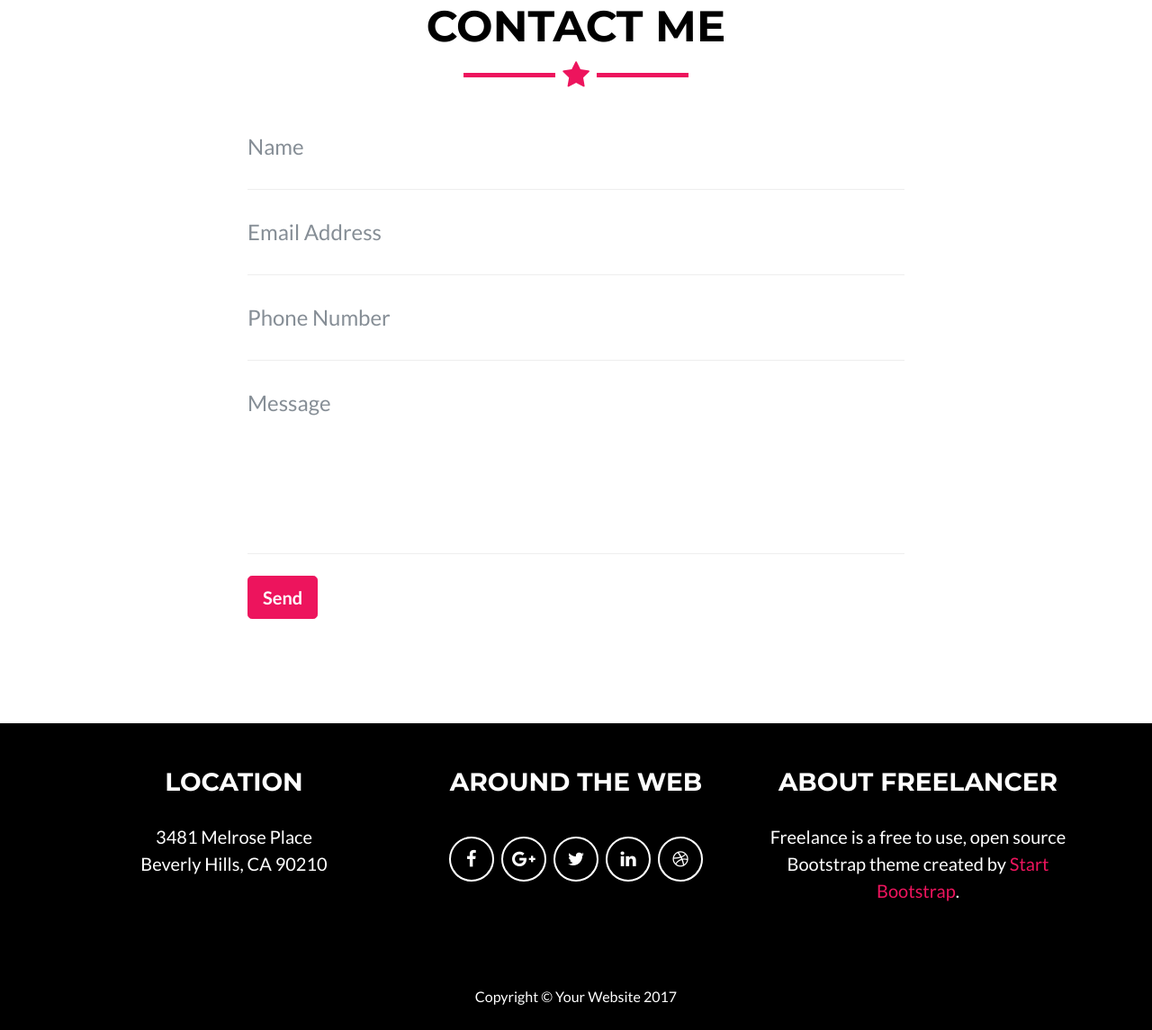
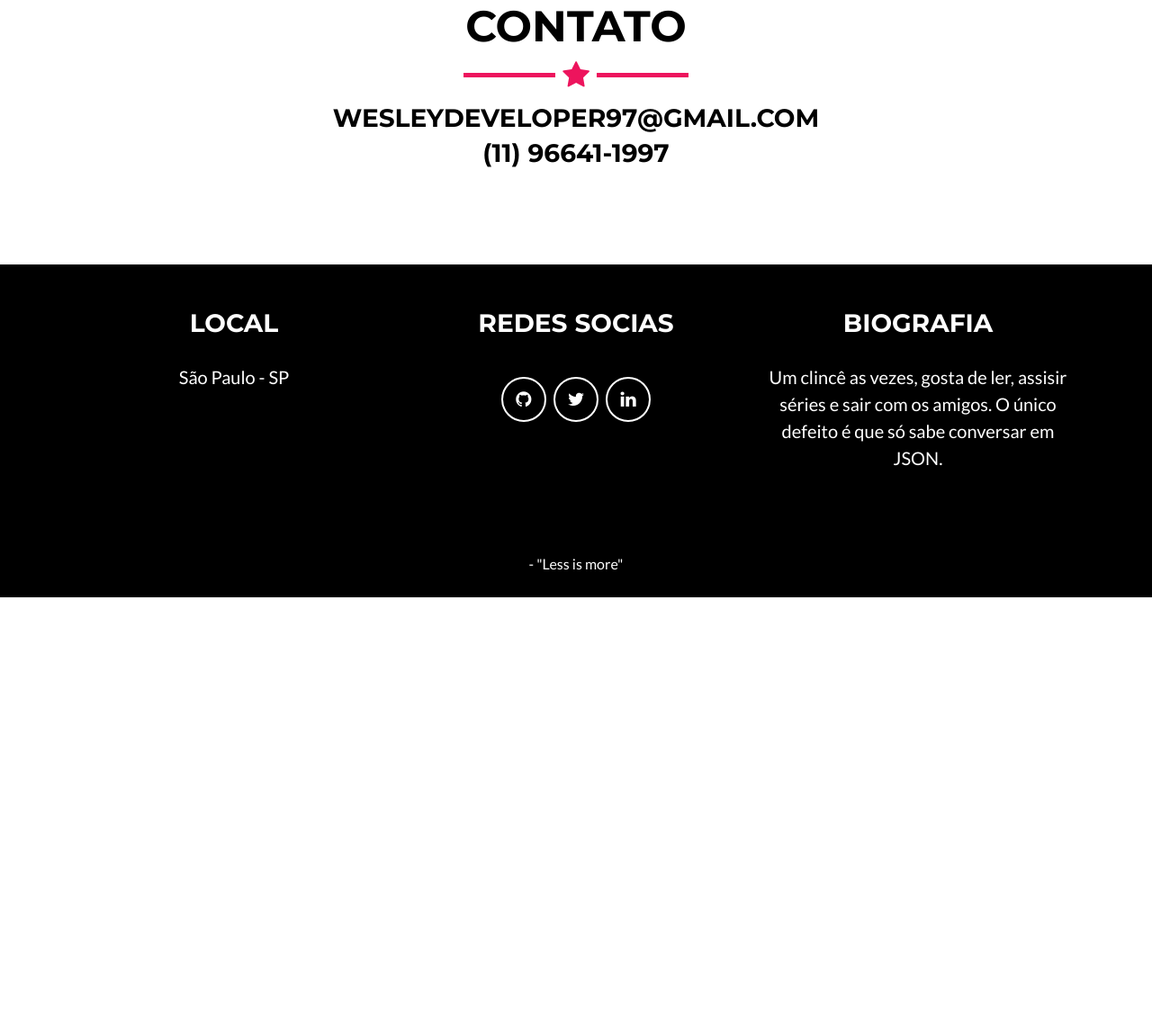
Before and after one commit to wesleydesantana/wesleydesantana.github.io, a plain HTML site: page index.html in a window 1280 px wide. Shown: the part 2341-3486 px from the top of the page at 90% size. After the commit the page ends 3005 px from the top, so only its background shows below. Drawn offline with Linux system fonts and the light colour scheme.

Commit message:
news informations

```diff
--- a/index.html
+++ b/index.html
@@ -156,47 +156,12 @@
     <!-- Contact Section -->
     <section id="contact">
       <div class="container">
-        <h2 class="text-center">Contact Me</h2>
+        <h2 class="text-center">Contato</h2>
         <hr class="star-primary">
         <div class="row">
-          <div class="col-lg-8 mx-auto">
-            <!-- To configure the contact form email address, go to mail/contact_me.php and update the email address in the PHP file on line 19. -->
-            <!-- The form should work on most web servers, but if the form is not working you may need to configure your web server differently. -->
-            <form name="sentMessage" id="contactForm" novalidate>
-              <div class="control-group">
-                <div class="form-group floating-label-form-group controls">
-                  <label>Name</label>
-                  <input class="form-control" id="name" type="text" placeholder="Name" required data-validation-required-message="Please enter your name.">
-                  <p class="help-block text-danger"></p>
-                </div>
-              </div>
-              <div class="control-group">
-                <div class="form-group floating-label-form-group controls">
-                  <label>Email Address</label>
-                  <input class="form-control" id="email" type="email" placeholder="Email Address" required data-validation-required-message="Please enter your email address.">
-                  <p class="help-block text-danger"></p>
-                </div>
-              </div>
-              <div class="control-group">
-                <div class="form-group floating-label-form-group controls">
-                  <label>Phone Number</label>
-                  <input class="form-control" id="phone" type="tel" placeholder="Phone Number" required data-validation-required-message="Please enter your phone number.">
-                  <p class="help-block text-danger"></p>
-                </div>
-              </div>
-              <div class="control-group">
-                <div class="form-group floating-label-form-group controls">
-                  <label>Message</label>
-                  <textarea class="form-control" id="message" rows="5" placeholder="Message" required data-validation-required-message="Please enter a message."></textarea>
-                  <p class="help-block text-danger"></p>
-                </div>
-              </div>
-              <br>
-              <div id="success"></div>
-              <div class="form-group">
-                <button type="submit" class="btn btn-success btn-lg" id="sendMessageButton">Send</button>
-              </div>
-            </form>
+          <div class="col-md-12">
+              <h3 class="text-center">wesleydeveloper97@gmail.com</h3>
+              <h3 class="text-center">(11) 96641-1997</h3>
           </div>
         </div>
       </div>
@@ -208,22 +173,17 @@
         <div class="container">
           <div class="row">
             <div class="footer-col col-md-4">
-              <h3>Location</h3>
-              <p>3481 Melrose Place
-                <br>Beverly Hills, CA 90210</p>
+              <h3>Local</h3>
+              <p>São Paulo - SP</p>
             </div>
             <div class="footer-col col-md-4">
-              <h3>Around the Web</h3>
+              <h3>Redes Socias</h3>
               <ul class="list-inline">
                 <li class="list-inline-item">
                   <a class="btn-social btn-outline" href="#">
-                    <i class="fa fa-fw fa-facebook"></i>
+                    <i class="fa fa-fw fa-github"></i>
                   </a>
                 </li>
-                <li class="list-inline-item">
-                  <a class="btn-social btn-outline" href="#">
-                    <i class="fa fa-fw fa-google-plus"></i>
-                  </a>
                 </li>
                 <li class="list-inline-item">
                   <a class="btn-social btn-outline" href="#">
@@ -235,17 +195,11 @@
                     <i class="fa fa-fw fa-linkedin"></i>
                   </a>
                 </li>
-                <li class="list-inline-item">
-                  <a class="btn-social btn-outline" href="#">
-                    <i class="fa fa-fw fa-dribbble"></i>
-                  </a>
-                </li>
               </ul>
             </div>
             <div class="footer-col col-md-4">
-              <h3>About Freelancer</h3>
-              <p>Freelance is a free to use, open source Bootstrap theme created by
-                <a href="http://startbootstrap.com">Start Bootstrap</a>.</p>
+              <h3>Biografia</h3>
+              <p>Um clincê as vezes, gosta de ler, assisir séries e sair com os amigos. O único defeito é que só sabe conversar em JSON.
             </div>
           </div>
         </div>
@@ -254,7 +208,7 @@
         <div class="container">
           <div class="row">
             <div class="col-lg-12">
-              Copyright &copy; Your Website 2017
+               - "Less is more"
             </div>
           </div>
         </div>
```
